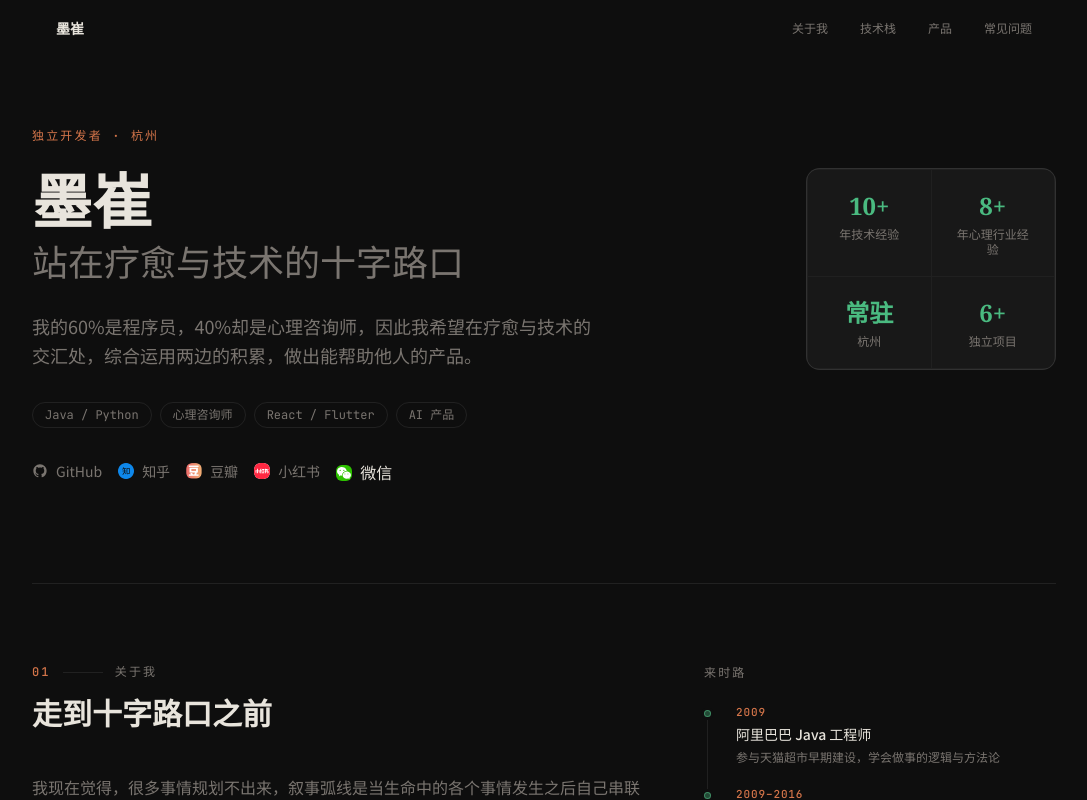
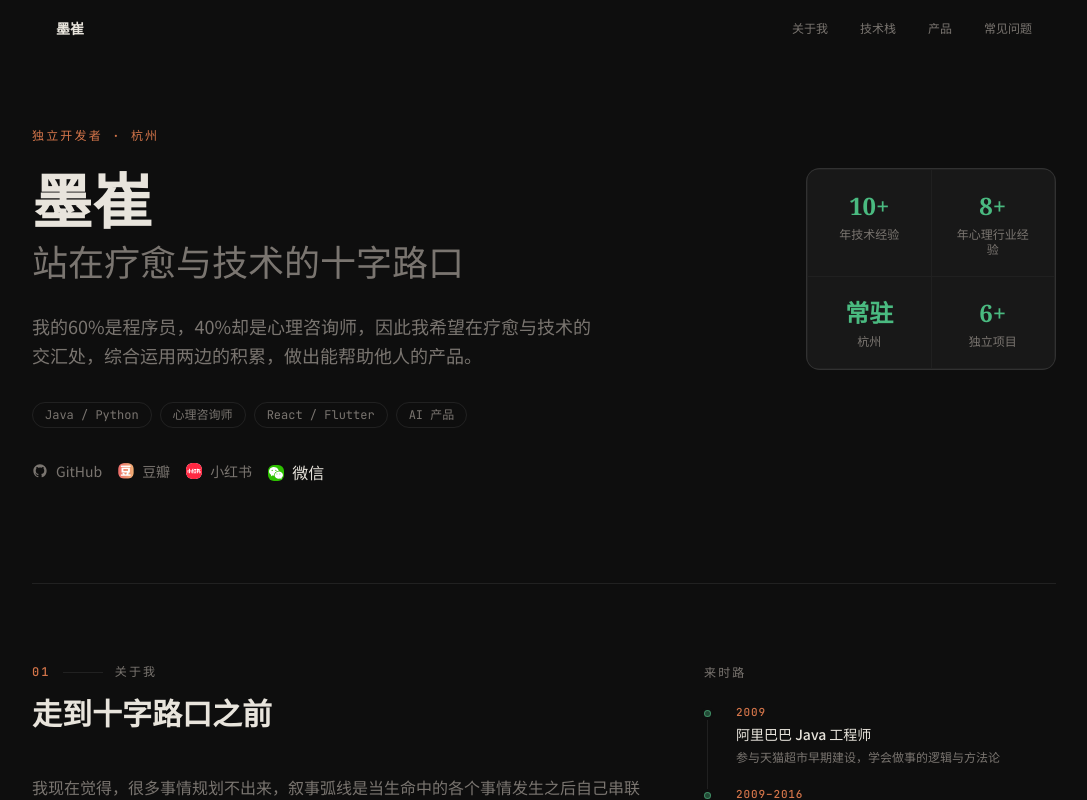
Before and after one commit to zhijianli/myprofile, a React (Vite) app: page / in a window 1280 px wide. Shown: the top 800 px of the page, without its empty margins (96-1183 px from the left). Built offline with nearby package versions, Linux system fonts and the light colour scheme.

Commit message:
修改代码

```diff
--- a/src/content.ts
+++ b/src/content.ts
@@ -64,12 +64,6 @@ export const site = {
       href: "https://github.com/zhijianli",
       svg: "github" as const,
       umamiEvent: "contact-github",
-    },
-    {
-      label: "知乎",
-      href: "https://www.zhihu.com/people/kong-hao-56-28",
-      icon: "/images/zhihu.png",
-      umamiEvent: "contact-zhihu",
     },
     {
       label: "豆瓣",
@@ -291,7 +285,7 @@ export const faqs: FaqItem[] = [
     question: "如何与 墨崔 合作或联系？",
     umamiEvent: "faq-contact",
     answer:
-      "可以通过页面中的 GitHub、知乎、豆瓣、小红书或微信入口联系，适合围绕疗愈、心理健康、AI 与独立产品展开合作。",
+      "可以通过页面中的 GitHub、豆瓣、小红书或微信入口联系，适合围绕疗愈、心理健康、AI 与独立产品展开合作。",
   },
   {
     question: "墨崔 的产品理念是什么？",
```
